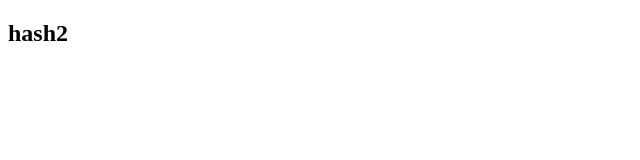
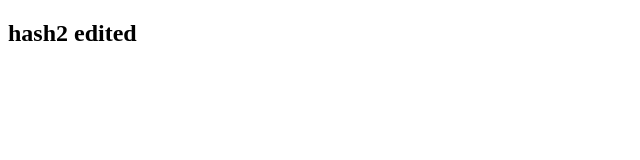
Before and after one commit to dtatu/hello-world, a plain HTML site: page index.html in a window 1280 px wide. Shown: the whole page, without its empty margins (0-640 px from the left). Drawn offline with Linux system fonts and the light colour scheme.

Commit message:
edited again

```diff
--- a/index.html
+++ b/index.html
@@ -4,6 +4,6 @@
 	<title>Index</title>
 </head>
 <body>
-	<h2>hash2</h2>
+	<h2>hash2 edited</h2>
 </body>
 </html>
```
